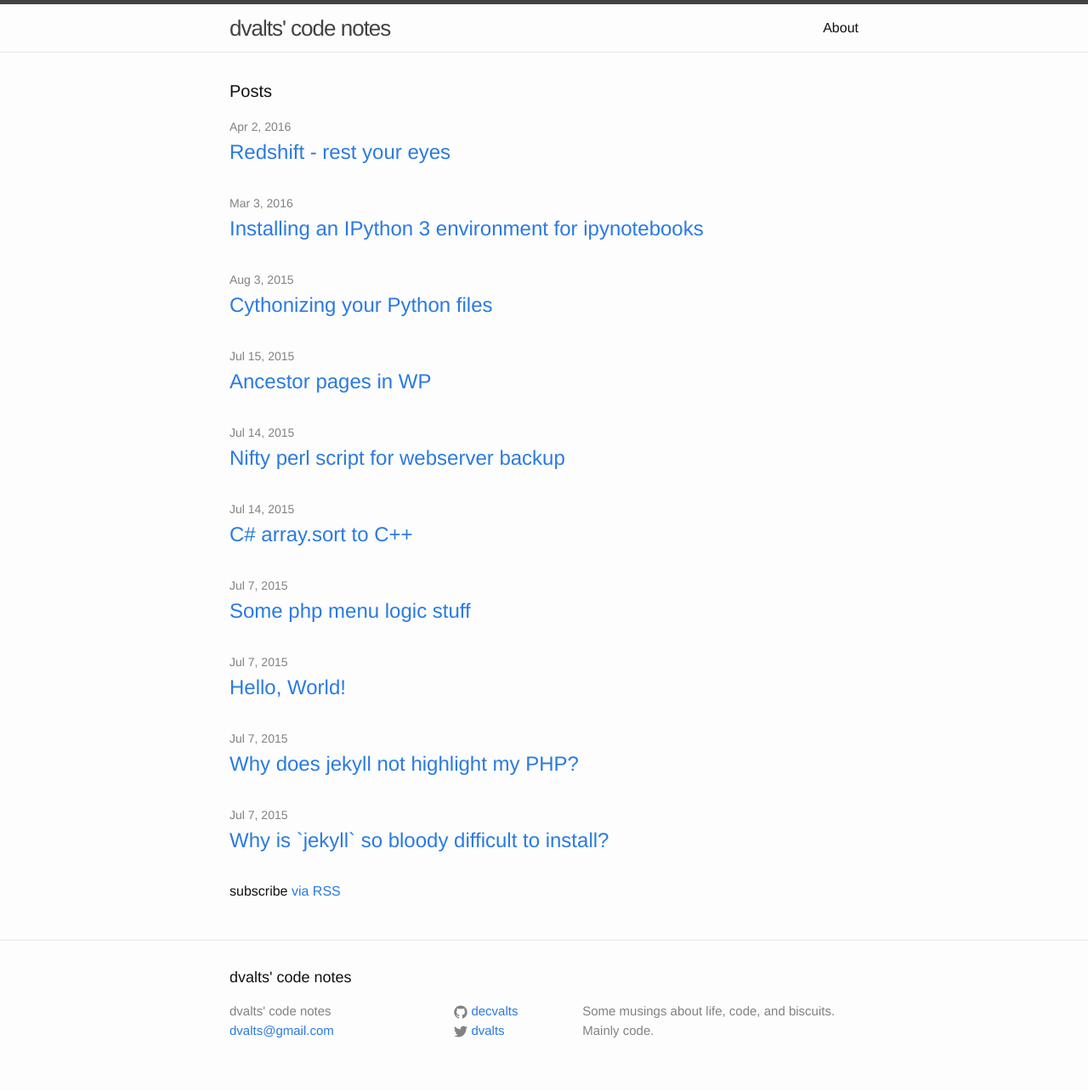
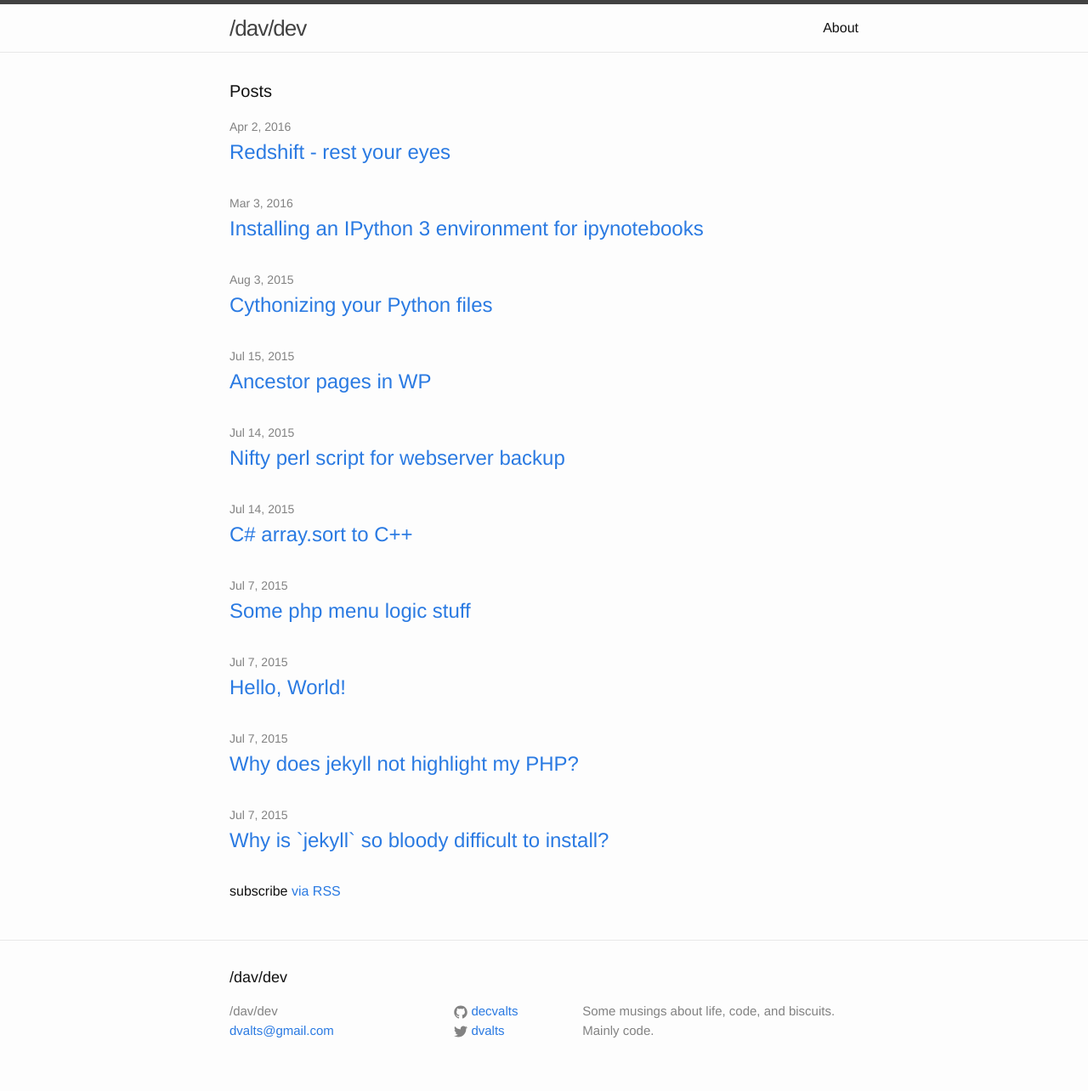
Before and after one commit to dvalters/self, a Jekyll site: the page built from index.html, in a window 1280 px wide. Shown: the whole page at 85% size. Built offline with Jekyll 4.4.1, drawn with Linux system fonts in a browser that asks for light colours.

Commit message:
Update _config.yml

```diff
--- a/_config.yml
+++ b/_config.yml
@@ -1,5 +1,5 @@
 # Site settings
-title: dvalts' code notes
+title: /dav/dev
 email: dvalts@gmail.com
 description: > # this means to ignore newlines until "baseurl:"
   Some musings about life, code, and biscuits. Mainly code.
```
